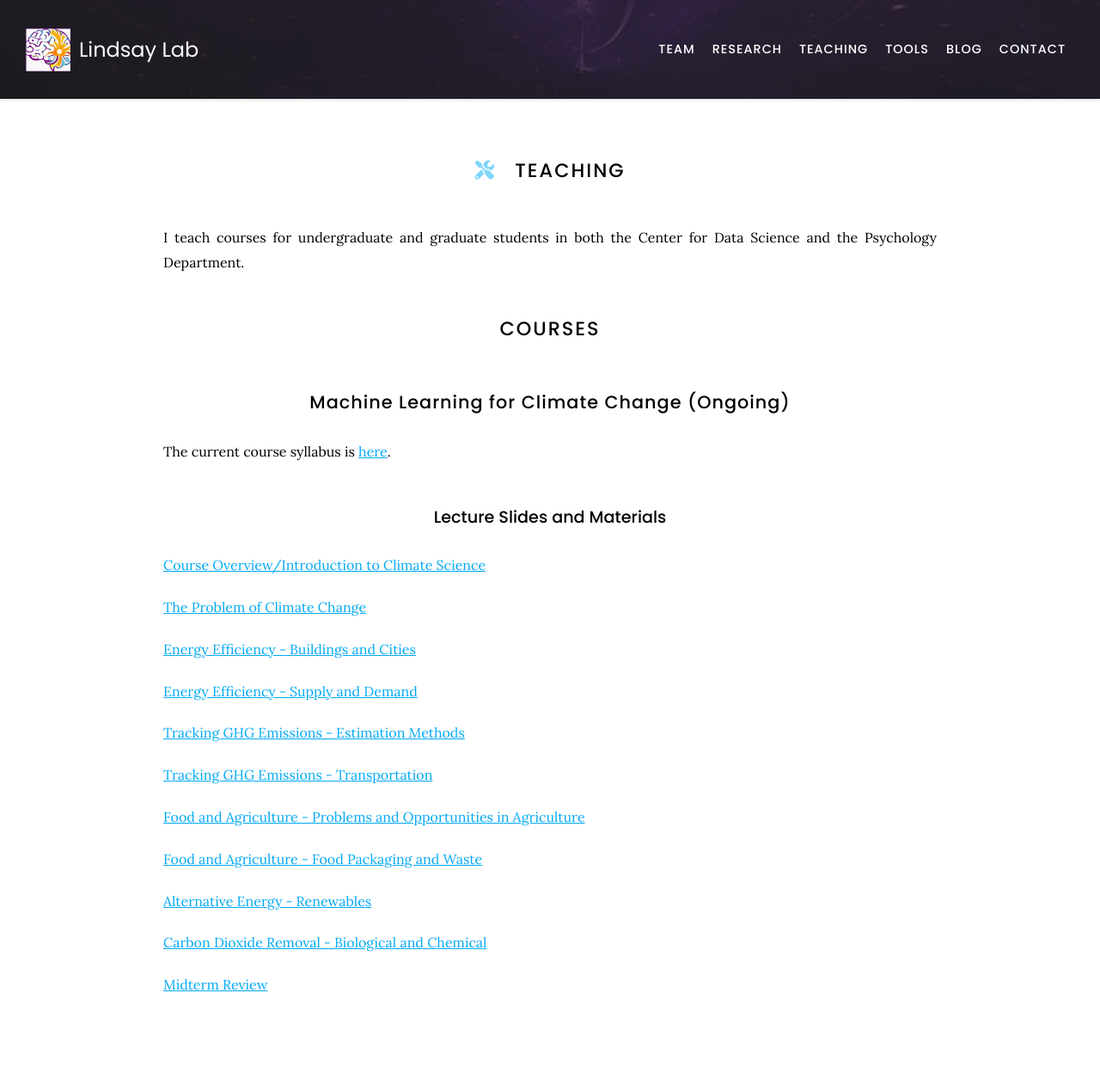
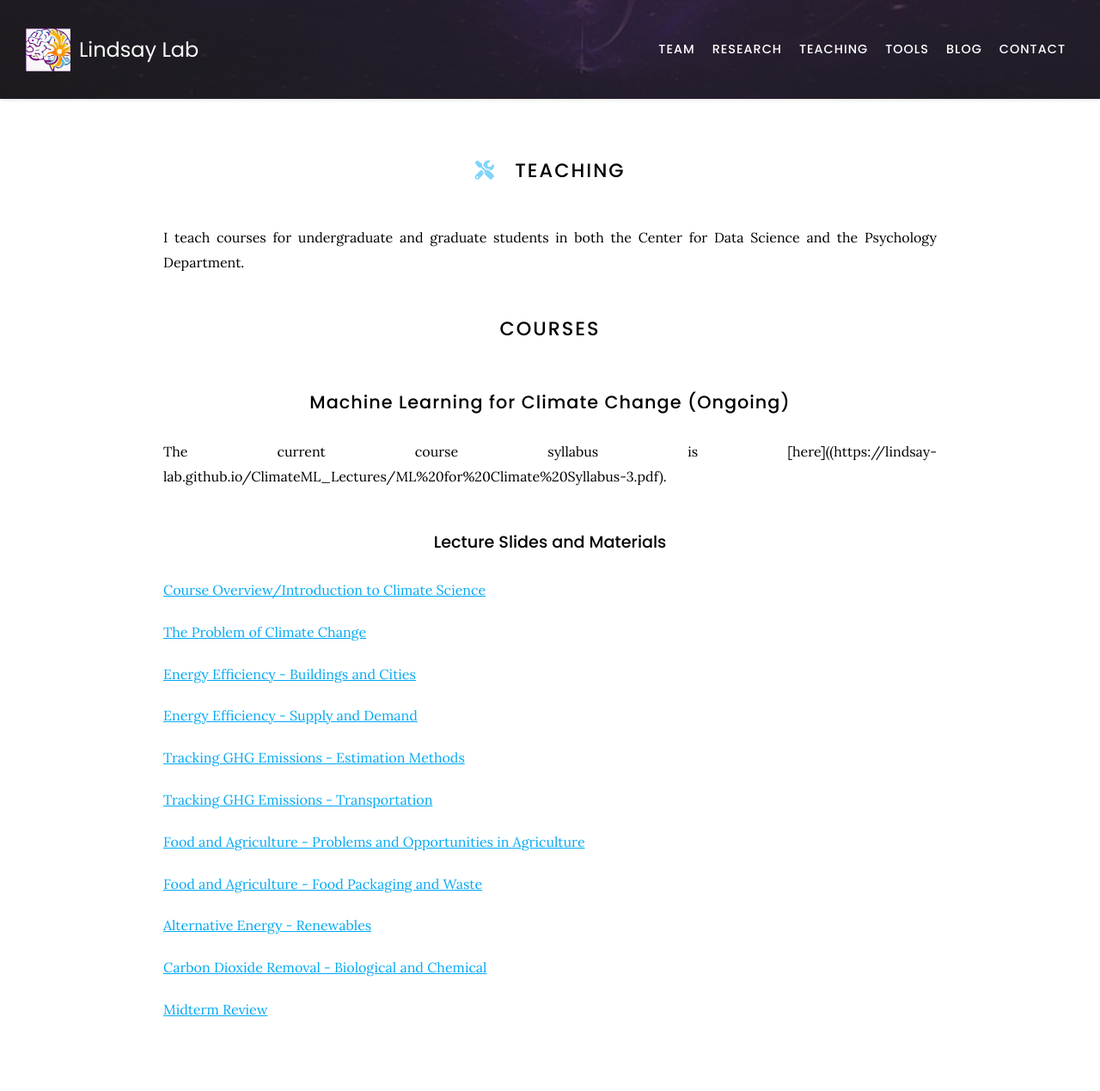
Before and after one commit to Lindsay-Lab/lindsay-lab.github.io, a Jekyll site: the page built from teaching/index.md, in a window 1280 px wide. Shown: the whole page at 86% size. Built offline with Jekyll 4.4.1, drawn with Linux system fonts in a browser that asks for light colours; nearby versions of some CDN libraries; before the commit the page ends 1240 px from its top, so only the background shows below that; some of the changed lines change nothing that is shown.

Commit message:
Update index.md

```diff
--- a/teaching/index.md
+++ b/teaching/index.md
@@ -12,7 +12,7 @@ I teach courses for undergraduate and graduate students in both the Center for D
 # Courses
 
 ## Machine Learning for Climate Change (Ongoing)
-The current course syllabus is [here](https://lindsay-lab.github.io/ClimateML_Lectures/ML for Climate Syllabus-3.pdf).
+The current course syllabus is [here]((https://lindsay-lab.github.io/ClimateML_Lectures/ML%20for%20Climate%20Syllabus-3.pdf).
 
 ### Lecture Slides and Materials
 [Course Overview/Introduction to Climate Science](https://lindsay-lab.github.io/ClimateML_Lectures/Intro_Climate%20Science.pdf)
```
